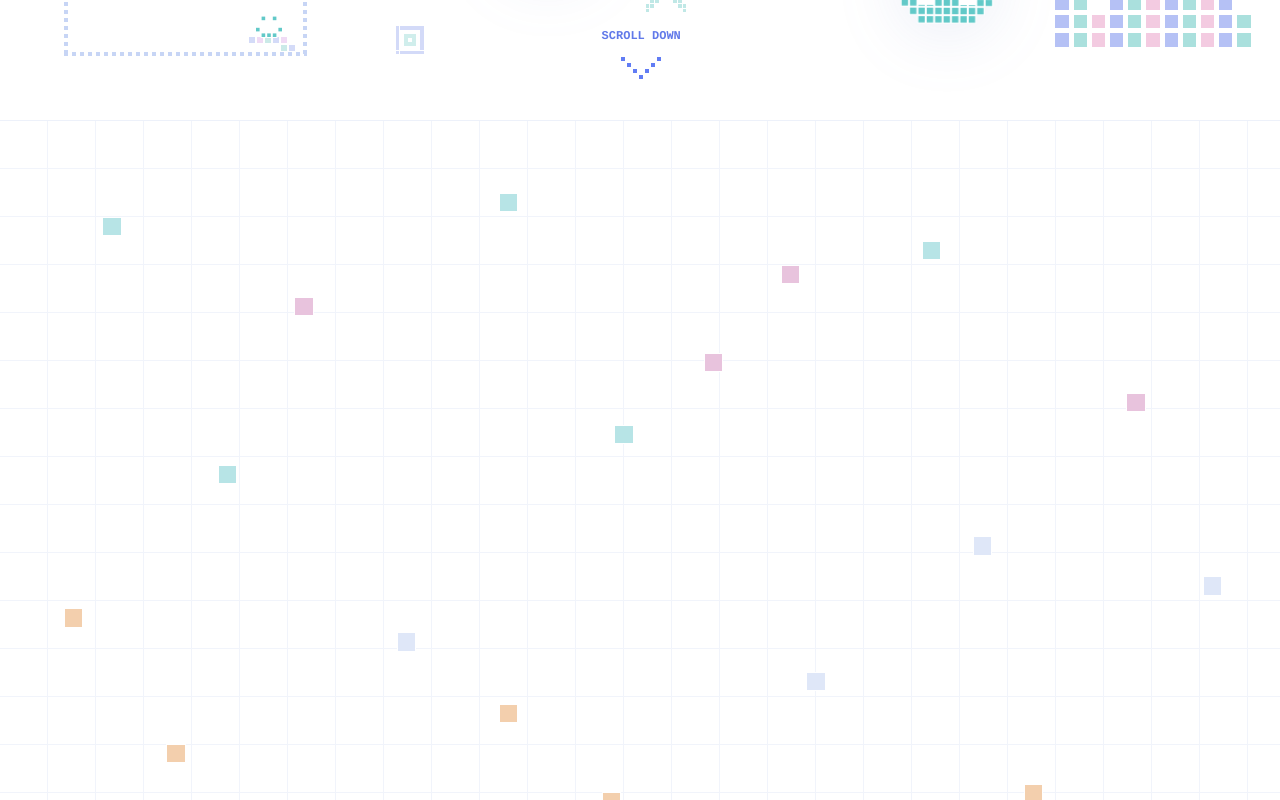
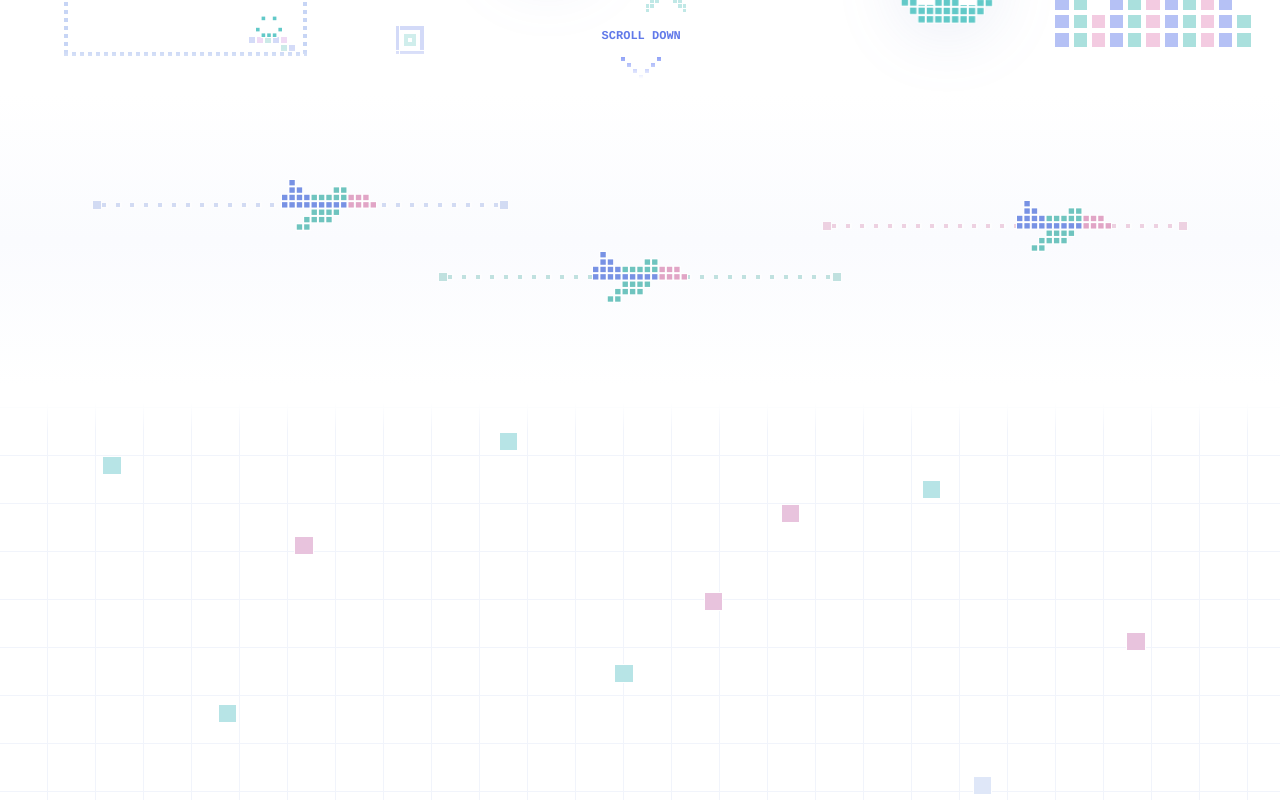
Before and after one commit to zaodonganqi/NH3, a Vue app: page / in a window 1280 px wide. Shown: the part 680-1480 px from the top of the page. Built offline with nearby package versions, Linux system fonts and the light colour scheme; a web font is replaced by a local one.

Commit message:
feat: 过渡层

```diff
--- a/src/components/home/index.ts
+++ b/src/components/home/index.ts
@@ -5,6 +5,7 @@
  */
 
 export { default as HeroSection } from './hero/HeroSection.vue'
+export { default as PixelSectionBridge } from './sections/PixelSectionBridge.vue'
 export { default as ProjectSection } from './sections/ProjectSection.vue'
 export { default as ToolSection } from './sections/ToolSection.vue'
 export { default as BlogSection } from './sections/BlogSection.vue'
--- /dev/null
+++ b/src/components/home/sections/PixelSectionBridge.vue
@@ -0,0 +1,369 @@
+<template>
+  <section
+    ref="bridgeRef"
+    class="pixel-section-bridge"
+    :class="{
+      'pixel-section-bridge--no-before': !props.overlapBefore,
+      'pixel-section-bridge--no-after': !props.overlapAfter,
+    }"
+    :style="{
+      '--bridge-from': props.from,
+      '--bridge-middle': props.middle,
+      '--bridge-to': props.to,
+    }"
+    aria-hidden="true"
+  >
+    <div class="pixel-section-bridge__relay">
+      <span class="pixel-section-bridge__rail pixel-section-bridge__rail--one"></span>
+      <span class="pixel-section-bridge__rail pixel-section-bridge__rail--two"></span>
+      <span class="pixel-section-bridge__rail pixel-section-bridge__rail--three"></span>
+
+      <span
+        v-for="packet in 3"
+        :key="packet"
+        class="pixel-section-bridge__packet"
+        :class="`pixel-section-bridge__packet--${packet}`"
+      >
+        <PixelPattern
+          class="pixel-section-bridge__plane"
+          :pattern="planePattern"
+          :palette="planePalette"
+        />
+      </span>
+    </div>
+  </section>
+</template>
+
+<script setup lang="ts">
+import { onMounted, onUnmounted, ref } from 'vue'
+import gsap from 'gsap'
+import { PixelPattern } from '../../base/pixel'
+
+/**
+ * 定义相邻章节缓冲带的渐变颜色和双向覆盖范围。
+ */
+interface PixelSectionBridgeProps {
+  // 上一个章节在缓冲带起点处的真实背景色。
+  from: string
+  // 缓冲带中央用于建立轻微层次的浅色。
+  middle: string
+  // 下一个章节在缓冲带终点处的真实背景色。
+  to: string
+  // 是否向上覆盖前一个章节以淡出其背景图层。
+  overlapBefore?: boolean
+  // 是否向下覆盖后一个章节以淡入其背景图层。
+  overlapAfter?: boolean
+}
+
+// 当前缓冲带使用的稳定渐变和覆盖方向配置。
+const props = withDefaults(defineProps<PixelSectionBridgeProps>(), {
+  overlapBefore: true,
+  overlapAfter: true,
+})
+
+// 侧视飞机轮廓以左侧尾翼、下压机翼和右侧机头明确表达传递方向。
+const planePattern = [
+  '.a...........',
+  '.aa....bb....',
+  'aaaabbbbbccc.',
+  'aaaaaaaaacccc',
+  '....bbbb.....',
+  '...bbbb......',
+  '..bb.........',
+] as const
+// 飞机由站点现有蓝、青、粉三色构成，并保持每格内部为纯色。
+const planePalette = {
+  a: '#7892e4',
+  b: '#6fc4bf',
+  c: '#e1a5c6',
+}
+// 三组数据包使用不同距离和节奏，避免缓冲带呈现机械复制感。
+const packetMotions = [
+  { x: 84, duration: 10 },
+  { x: 112, duration: 13 },
+  { x: 70, duration: 11.5 },
+] as const
+// 缓冲带根节点限定 GSAP 查询和动画回收范围。
+const bridgeRef = ref<HTMLElement | null>(null)
+// GSAP 上下文负责统一销毁循环补间并恢复元素状态。
+let animationContext: gsap.Context | undefined
+
+// 组件挂载后仅在允许动态效果时启动像素数据交接动画。
+onMounted(() => {
+  // 当前缓冲带是所有局部轨道和数据包的查询边界。
+  const bridge = bridgeRef.value
+
+  if (!bridge || window.matchMedia('(prefers-reduced-motion: reduce)').matches) {
+    return
+  }
+
+  // 上下文回调只创建当前缓冲带内部的循环补间。
+  animationContext = gsap.context(() => createBridgeAnimations(bridge), bridge)
+})
+
+// 组件卸载时停止循环并清除 GSAP 写入的行内变换。
+onUnmounted(() => {
+  animationContext?.revert()
+  animationContext = undefined
+})
+
+/**
+ * 创建轨道流动与数据包步进动画，保持所有位移落在整像素节奏上。
+ */
+function createBridgeAnimations(bridge: HTMLElement) {
+  // 三个数据包分别运行独立的大范围慢速步进位移。
+  const packets = gsap.utils.toArray<HTMLElement>('.pixel-section-bridge__packet', bridge)
+  // 断开的轨道共享相同循环周期，形成稳定的数据流方向。
+  const rails = gsap.utils.toArray<HTMLElement>('.pixel-section-bridge__rail', bridge)
+
+  packets.forEach(animateRelayPacket)
+
+  gsap.to(rails, {
+    backgroundPositionX: '84px',
+    duration: 14,
+    ease: 'steps(12)',
+    repeat: -1,
+  })
+}
+
+/**
+ * 按所在轨道为单个数据包分配位移距离和循环时长。
+ */
+function animateRelayPacket(packet: HTMLElement, index: number) {
+  // 当前数据包使用与其视觉位置对应的固定运动参数。
+  const motion = packetMotions[index] ?? packetMotions[0]
+
+  gsap.to(packet, {
+    x: motion.x,
+    duration: motion.duration,
+    ease: 'steps(7)',
+    force3D: true,
+    repeat: -1,
+    yoyo: true,
+  })
+}
+</script>
+
+<style scoped>
+.pixel-section-bridge {
+  position: relative;
+  z-index: 3;
+  isolation: isolate;
+  width: 100%;
+  height: clamp(240px, 22vh, 320px);
+  overflow: visible;
+  pointer-events: none;
+}
+
+.pixel-section-bridge::before {
+  position: absolute;
+  z-index: 0;
+  top: -72px;
+  right: 0;
+  bottom: -72px;
+  left: 0;
+  content: "";
+  background: linear-gradient(
+    180deg,
+    var(--bridge-from) 0%,
+    var(--bridge-from) 12%,
+    var(--bridge-middle) 50%,
+    var(--bridge-to) 88%,
+    var(--bridge-to) 100%
+  );
+  -webkit-mask-image: linear-gradient(
+    180deg,
+    transparent 0%,
+    #000000 8%,
+    #000000 92%,
+    transparent 100%
+  );
+  mask-image: linear-gradient(
+    180deg,
+    transparent 0%,
+    #000000 8%,
+    #000000 92%,
+    transparent 100%
+  );
+  -webkit-mask-repeat: no-repeat;
+  mask-repeat: no-repeat;
+}
+
+.pixel-section-bridge__relay {
+  --relay-one-y: 34%;
+  --relay-two-y: 64%;
+  --relay-three-y: 43%;
+  position: absolute;
+  z-index: 1;
+  inset: 0;
+  overflow: hidden;
+}
+
+.pixel-section-bridge__rail {
+  --rail-color: #aebde9;
+  position: absolute;
+  height: 6px;
+  opacity: 0.52;
+  background-image:
+    linear-gradient(90deg, var(--rail-color) 0 4px, transparent 4px),
+    linear-gradient(90deg, #ffffff 0 6px, transparent 6px);
+  background-position: 1px 1px, 0 0;
+  background-repeat: repeat-x;
+  background-size: 14px 4px, 14px 6px;
+}
+
+.pixel-section-bridge__rail::before,
+.pixel-section-bridge__rail::after {
+  position: absolute;
+  top: -2px;
+  width: 10px;
+  aspect-ratio: 1;
+  box-sizing: border-box;
+  content: "";
+  border: 1px solid #ffffff;
+  background: var(--rail-color);
+}
+
+.pixel-section-bridge__rail::before {
+  left: -10px;
+}
+
+.pixel-section-bridge__rail::after {
+  right: -10px;
+}
+
+.pixel-section-bridge__rail--one {
+  top: var(--relay-one-y);
+  left: 8%;
+  width: 31%;
+}
+
+.pixel-section-bridge__rail--two {
+  --rail-color: #8bcac4;
+  top: var(--relay-two-y);
+  left: 35%;
+  width: 30%;
+}
+
+.pixel-section-bridge__rail--three {
+  --rail-color: #e2abc8;
+  top: var(--relay-three-y);
+  right: 8%;
+  width: 27%;
+}
+
+.pixel-section-bridge__packet {
+  position: absolute;
+  display: block;
+  width: 0;
+  height: 0;
+  will-change: transform;
+}
+
+.pixel-section-bridge__packet--1 {
+  top: calc(var(--relay-one-y) + 3px);
+  left: 21%;
+}
+
+.pixel-section-bridge__packet--2 {
+  top: calc(var(--relay-two-y) + 3px);
+  left: 45%;
+}
+
+.pixel-section-bridge__packet--3 {
+  top: calc(var(--relay-three-y) + 3px);
+  right: 20%;
+}
+
+.pixel-section-bridge__plane {
+  position: absolute;
+  top: 0;
+  left: 0;
+  width: clamp(96px, 6.7vw, 142px);
+  max-width: none;
+  transform: translate(-50%, -50%);
+}
+
+.pixel-section-bridge--no-before::before {
+  top: 0;
+  -webkit-mask-image: linear-gradient(
+    180deg,
+    #000000 0%,
+    #000000 80%,
+    transparent 100%
+  );
+  mask-image: linear-gradient(
+    180deg,
+    #000000 0%,
+    #000000 80%,
+    transparent 100%
+  );
+}
+
+.pixel-section-bridge--no-after::before {
+  bottom: 0;
+  -webkit-mask-image: linear-gradient(
+    180deg,
+    transparent 0%,
+    #000000 20%,
+    #000000 100%
+  );
+  mask-image: linear-gradient(
+    180deg,
+    transparent 0%,
+    #000000 20%,
+    #000000 100%
+  );
+}
+
+.pixel-section-bridge--no-before.pixel-section-bridge--no-after::before {
+  -webkit-mask-image: none;
+  mask-image: none;
+}
+
+@media (max-width: 820px) {
+  .pixel-section-bridge {
+    height: clamp(116px, 14vh, 176px);
+  }
+
+  .pixel-section-bridge::before {
+    top: -44px;
+    bottom: -44px;
+  }
+
+  .pixel-section-bridge--no-before::before {
+    top: 0;
+  }
+
+  .pixel-section-bridge--no-after::before {
+    bottom: 0;
+  }
+
+  .pixel-section-bridge__rail--one {
+    left: 5%;
+    width: 34%;
+  }
+
+  .pixel-section-bridge__rail--two {
+    left: 31%;
+    width: 34%;
+  }
+
+  .pixel-section-bridge__rail--three {
+    right: 5%;
+    width: 31%;
+  }
+
+  .pixel-section-bridge__packet--1 {
+    left: 12%;
+  }
+
+  .pixel-section-bridge__packet--2 {
+    left: 39%;
+  }
+
+  .pixel-section-bridge__packet--3 {
+    right: 12%;
+  }
+}
+</style>
--- a/src/pages/home/HomePage.vue
+++ b/src/pages/home/HomePage.vue
@@ -5,12 +5,33 @@
       @navigate="scrollToSection"
     />
     <HeroSection @navigate="scrollToSection" />
+    <PixelSectionBridge
+      from="#ffffff"
+      middle="#fafbfe"
+      to="#ffffff"
+    />
     <ProjectSection />
+    <PixelSectionBridge
+      from="#ffffff"
+      middle="#f7f8fc"
+      to="#f8faff"
+      :overlap-before="false"
+    />
     <ToolSection
       @activate="activateToolSection"
       @leave-forward="activateBlogSection"
     />
+    <PixelSectionBridge
+      from="#f8faff"
+      middle="#f3f5fa"
+      to="#f7f9ff"
+    />
     <BlogSection />
+    <PixelSectionBridge
+      from="#f7f9ff"
+      middle="#f6faf9"
+      to="#ffffff"
+    />
     <AboutSection />
     <SiteFooter />
   </main>
@@ -25,6 +46,7 @@ import {
   AboutSection,
   BlogSection,
   HeroSection,
+  PixelSectionBridge,
   ProjectSection,
   ToolSection,
 } from '../../components/home'
@@ -77,7 +99,7 @@ onMounted(async () => {
     sections.forEach((section) => {
       // 当前章节参与滚动入场的直接视觉节点。
       const targets = section.querySelectorAll(
-        '.blog-heading, .blog-row, .about-heading, .about-entry',
+        '.about-heading, .about-entry',
       )
 
       gsap.fromTo(
--- a/src/styles/site.css
+++ b/src/styles/site.css
@@ -56,7 +56,6 @@ a, button { color: inherit; font: inherit; }
   min-height: 100vh;
   padding: clamp(72px, 9vw, 140px) clamp(40px, 8vw, 124px);
   overflow: hidden;
-  border-top: 1px solid #edf1fa;
   background: #ffffff;
 }
 
```
